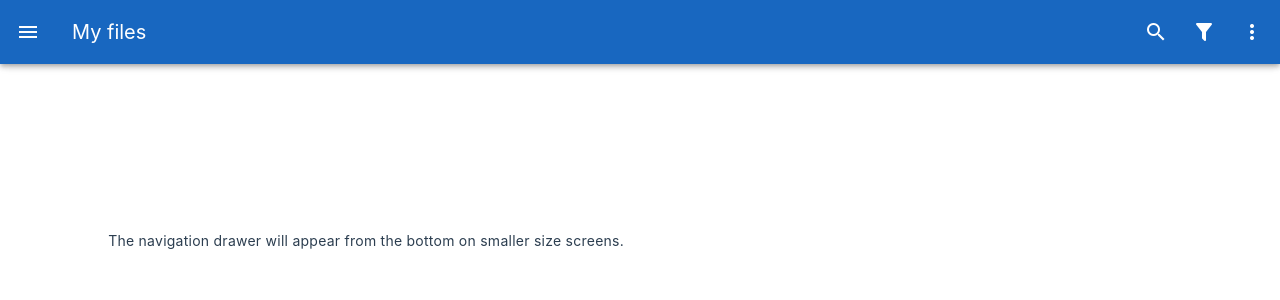
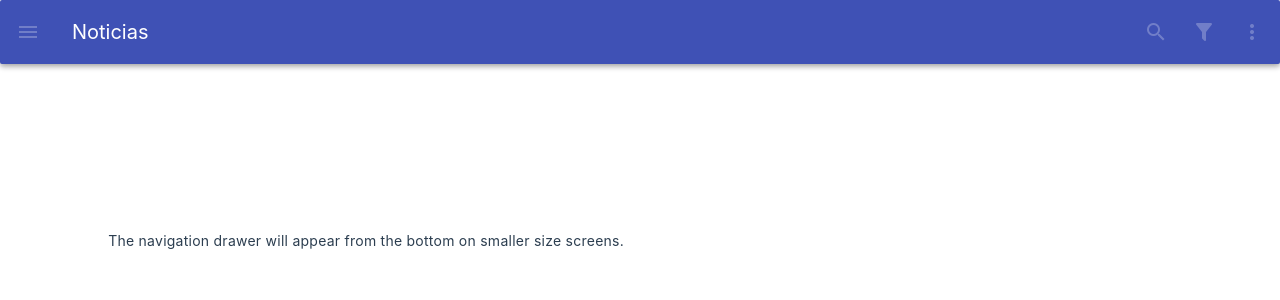
Before and after one commit to daqdev/mvexample, a Vue app: page / in a window 1280 px wide. Shown: the top 300 px of the page. Built offline with nearby package versions, Linux system fonts and the light colour scheme.

Commit message:
init rama noticias

```diff
--- a/src/layouts/MainLayout.vue
+++ b/src/layouts/MainLayout.vue
@@ -3,17 +3,17 @@
         <!-- <v-system-bar color="deep-purple darken-3"></v-system-bar> -->
 
         <v-app-bar color="primary" prominent>
-            <v-app-bar-nav-icon variant="text" @click.stop="drawer = !drawer"></v-app-bar-nav-icon>
+            <v-app-bar-nav-icon variant="text" @click.stop="drawer = !drawer" disabled></v-app-bar-nav-icon>
 
-            <v-toolbar-title>My files</v-toolbar-title>
+            <v-toolbar-title>Noticias</v-toolbar-title>
 
             <v-spacer></v-spacer>
 
-            <v-btn variant="text" icon="mdi-magnify"></v-btn>
+            <v-btn variant="text" icon="mdi-magnify" disabled></v-btn>
 
-            <v-btn variant="text" icon="mdi-filter"></v-btn>
+            <v-btn variant="text" icon="mdi-filter" disabled></v-btn>
 
-            <v-btn variant="text" icon="mdi-dots-vertical"></v-btn>
+            <v-btn variant="text" icon="mdi-dots-vertical" disabled></v-btn>
         </v-app-bar>
 
         <v-navigation-drawer v-model="drawer" location="left" temporary>
--- a/src/plugins/vuetify.js
+++ b/src/plugins/vuetify.js
@@ -4,9 +4,12 @@ import * as components from 'vuetify/components'
 import * as directives from 'vuetify/directives'
 import {aliases,mdi} from 'vuetify/iconsets/mdi'
 import { createVuetify } from 'vuetify'
+import { md1 } from 'vuetify/blueprints'
+
 
 export default createVuetify({
-    components,
-    directives,
-    icons:{defaultSet: 'mdi',aliases, sets:{mdi,}}
+  blueprint: md1,
+  components,
+  directives,
+  icons: { defaultSet: 'mdi', aliases, sets: { mdi } }
 })
```
